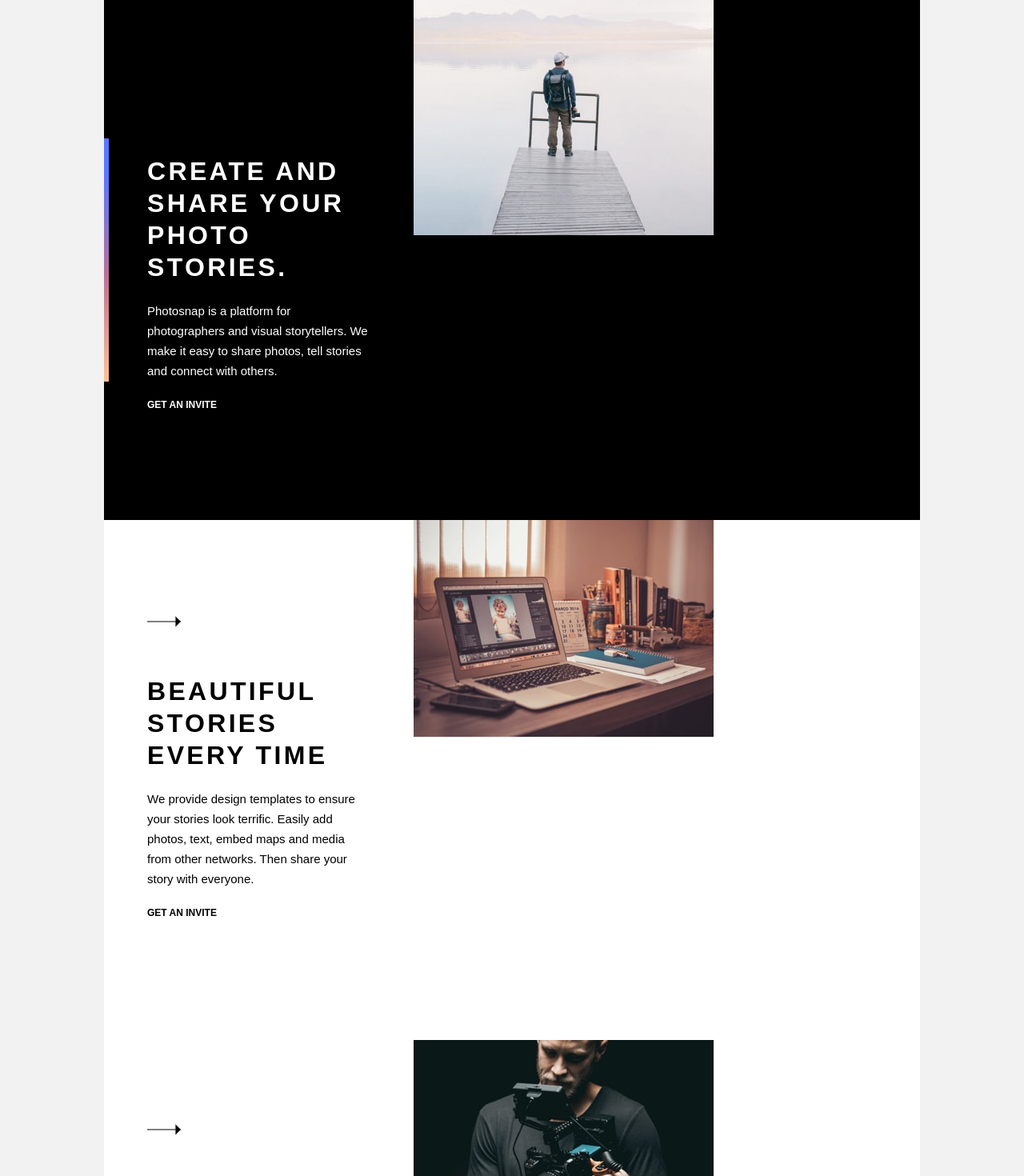
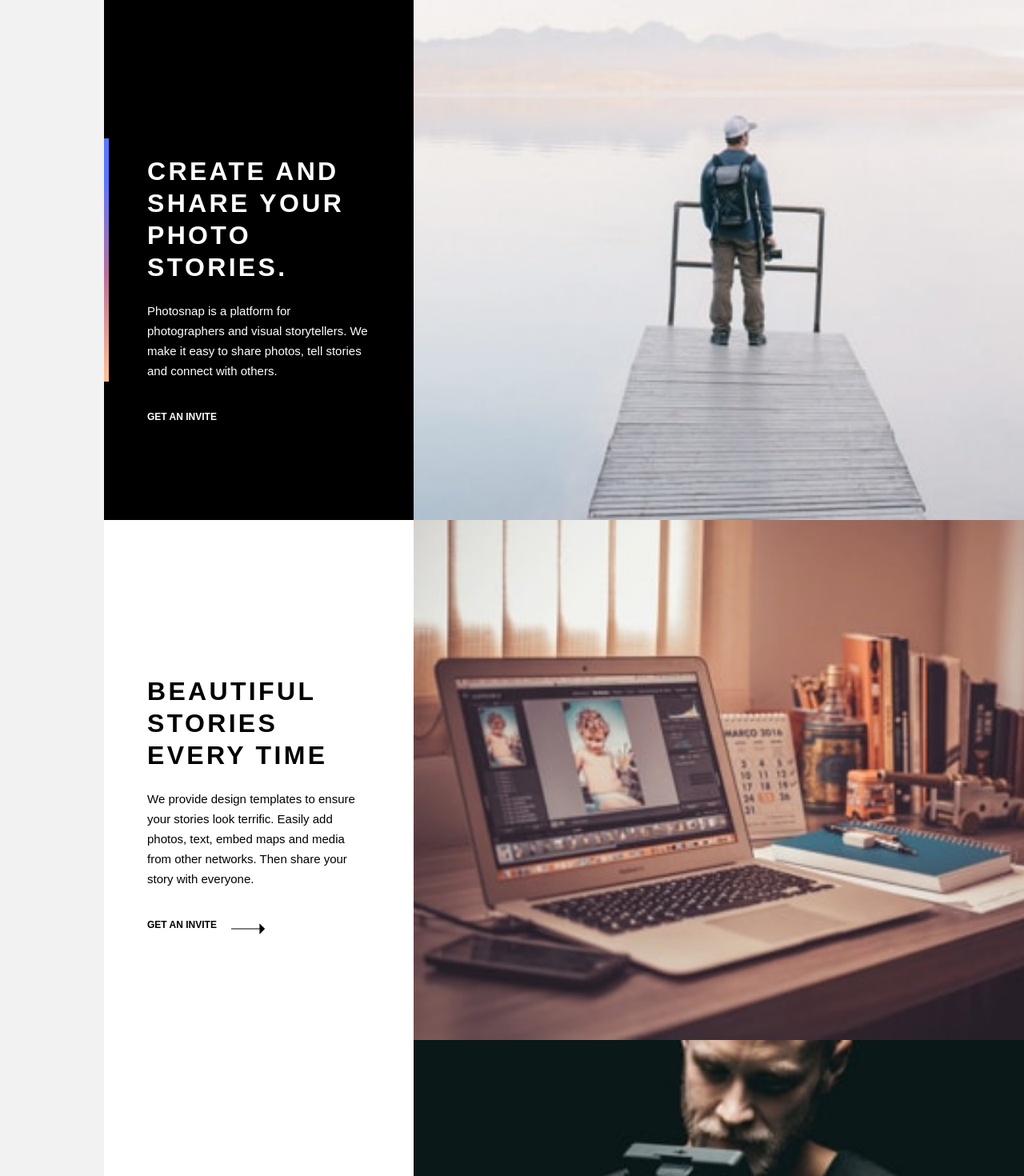
Before and after one commit to beqa200/photosnap-multi-page-website-005, a React (Create React App) app: page /home in a window 1280 px wide. Shown: the top 1470 px of the page at 80% size. Built offline with nearby package versions, Linux system fonts and the light colour scheme.

Commit message:
change image size on tablet, desktop resolution

```diff
--- a/src/components/PhotoStory.js
+++ b/src/components/PhotoStory.js
@@ -7,7 +7,7 @@ import {
   Invite,
   Icon,
   IconWrapper,
-  ImgWrapper
+  ImgWrapper,Image
 } from "../styled-components/PhotoStoryStyled";
 // import styled from 'styled-components';
 
@@ -43,7 +43,7 @@ export default function PhotoStory(props) {
 
       <Container>
         <ImgWrapper>
-          <img src={props.images[2].path} alt={props.images[2].alt} />
+          <Image src={props.images[2].path} alt={props.images[2].alt} />
         </ImgWrapper>
 
         <TextContainer>
--- a/src/pages/Features.js
+++ b/src/pages/Features.js
@@ -5,7 +5,8 @@ import {
   TextContainer,
   Text,
   Invite,
-  ImgWrapper
+  ImgWrapper,
+  Image
 } from "../styled-components/PhotoStoryStyled";
 
 export default function Features(props) {
@@ -13,7 +14,7 @@ export default function Features(props) {
     <>
       <Container style={{ backgroundColor: '#000000' }}>
         <ImgWrapper>
-          <img src={props.images[4].path} alt={props.images[4].alt} />
+          <Image src={props.images[4].path} alt={props.images[4].alt} />
         </ImgWrapper>
 
         <TextContainer>
--- a/src/pages/Home.js
+++ b/src/pages/Home.js
@@ -12,7 +12,8 @@ import {
   BlackText,
   BlackInvite,
   Stick,
-  ImgWrapper
+  ImgWrapper,
+  Image
 } from "../styled-components/PhotoStoryStyled";
 // import styled from 'styled-components';
 
@@ -21,7 +22,7 @@ export default function Home(props) {
     <>
       <Container style={{ backgroundColor: 'black' }}>
         <ImgWrapper>
-          <img src={props.images[1].path} alt={props.images[1].alt} />
+          <Image src={props.images[1].path} alt={props.images[1].alt} />
         </ImgWrapper>
 
         <TextContainer>
@@ -37,7 +38,7 @@ export default function Home(props) {
 
       <Container style={{ backgroundColor: '#ffffff' }} >
         <ImgWrapper >
-          <img src={props.images[0].path} alt={props.images[0].alt} />
+          <Image src={props.images[0].path} alt={props.images[0].alt} />
         </ImgWrapper>
 
         <TextContainer>
@@ -52,7 +53,7 @@ export default function Home(props) {
 
       <Container style={{ backgroundColor: '#ffffff' }}>
         <ImgWrapper>
-          <img src={props.images[2].path} alt={props.images[2].alt} />
+          <Image src={props.images[2].path} alt={props.images[2].alt} />
         </ImgWrapper>
 
         <TextContainer>
--- a/src/pages/Pricing.js
+++ b/src/pages/Pricing.js
@@ -5,7 +5,8 @@ import {
   TextContainer,
   Text,
   Invite,
-  ImgWrapper
+  ImgWrapper,
+  Image
 } from "../styled-components/PhotoStoryStyled";
 
 export default function Pricing(props) {
@@ -13,7 +14,7 @@ export default function Pricing(props) {
     <>
      <Container style={{ backgroundColor: '#000000' }}>
         <ImgWrapper>
-          <img src={props.images[5].path} alt={props.images[5].alt} />
+          <Image src={props.images[5].path} alt={props.images[5].alt} />
         </ImgWrapper>
 
         <TextContainer>
--- a/src/pages/Stories.js
+++ b/src/pages/Stories.js
@@ -6,7 +6,9 @@ import {
   Text,
   Invite,
   IconWrapper,
-  Icon,ImgWrapper
+  Icon,
+  ImgWrapper,
+  Image
 } from "../styled-components/PhotoStoryStyled";
 
 export default function Stories(props) {
@@ -14,7 +16,7 @@ export default function Stories(props) {
     <>
       <Container style={{ backgroundColor: '#000000' }}>
         <ImgWrapper>
-          <img src={props.images[3].path} alt={props.images[3].alt} />
+          <Image src={props.images[3].path} alt={props.images[3].alt} />
         </ImgWrapper>
 
         <TextContainer>
--- a/src/styled-components/PhotoStoryStyled.js
+++ b/src/styled-components/PhotoStoryStyled.js
@@ -36,7 +36,7 @@ const TextContainer = styled.div`
   }
 `;
 const ImgWrapper = styled.div`
-  @media screen and (min-width: 768px) {
+  @media (min-width: 768px) {
     width: 273px;
     height: 650px;
     order: 1;
@@ -47,13 +47,19 @@ const ImgWrapper = styled.div`
     height:650px;
   }
 `;
-const IconWrapper = styled.div`
-height:15px;
-margin-top:23px;
-grid-column: 2;
+const Image=styled.img`
+@media (min-width: 768px) {
+  // width: 273px;
+  width:100%;
+  height: 650px;
+  object-fit:cover;
 }
+@media (min-width: 1020px){
+  width: 830px;
+  height:650px;
+}
+`;
 
-`;
 const Stick = styled.div`
   position: absolute;
   width: 128px;
@@ -111,7 +117,14 @@ const BlackInvite = styled.div`
   color: #000000;
   margin-right: 18px;
 `;
+const IconWrapper = styled.div`
+display:flex:
+height:15px;
+margin-top:23px;
+grid-column: 2;
+}
 
+`;
 const Icon = styled.img`
   fill: #ffffff;
   max-width: 41px;
@@ -122,8 +135,8 @@ const Icon = styled.img`
     object-fit:contain;
   }
   @media screen and (min-width: 1020px){
-    width: 830px;
-    height:650px;
+    max-width: 100%;
+    height:100%;
   }
 `;
 
@@ -140,4 +153,5 @@ export {
   BlackInvite,
   Stick,
   ImgWrapper,
+  Image
 };
```
